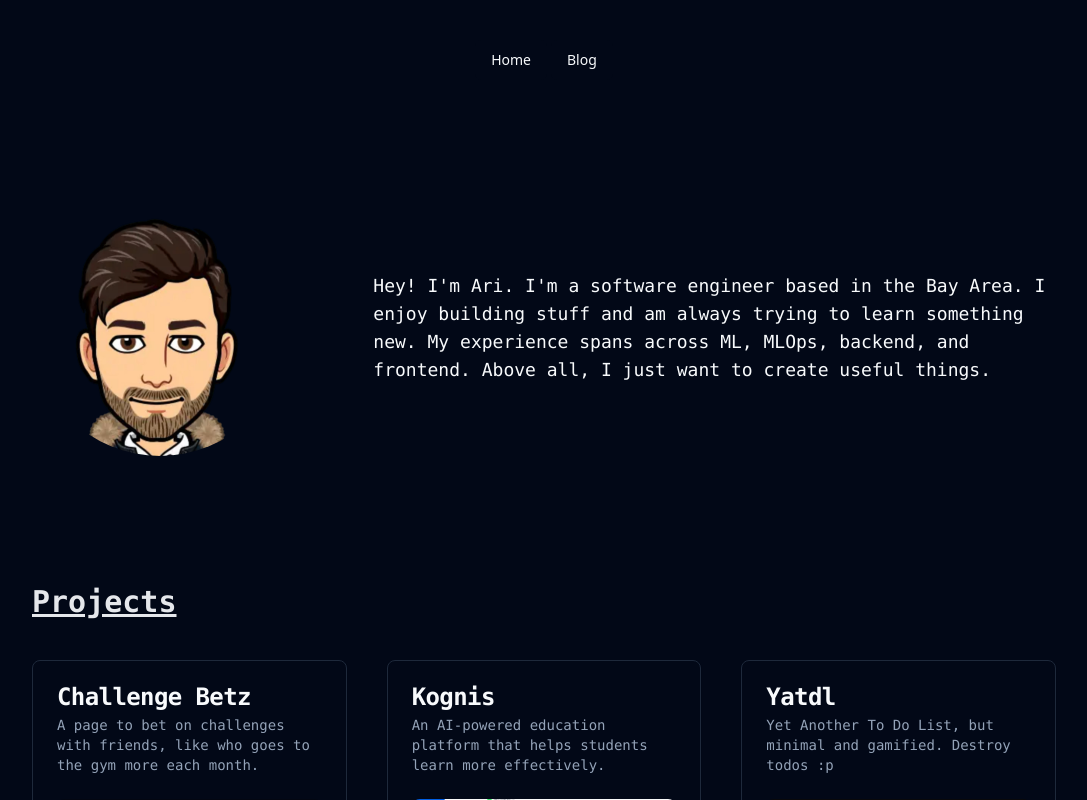
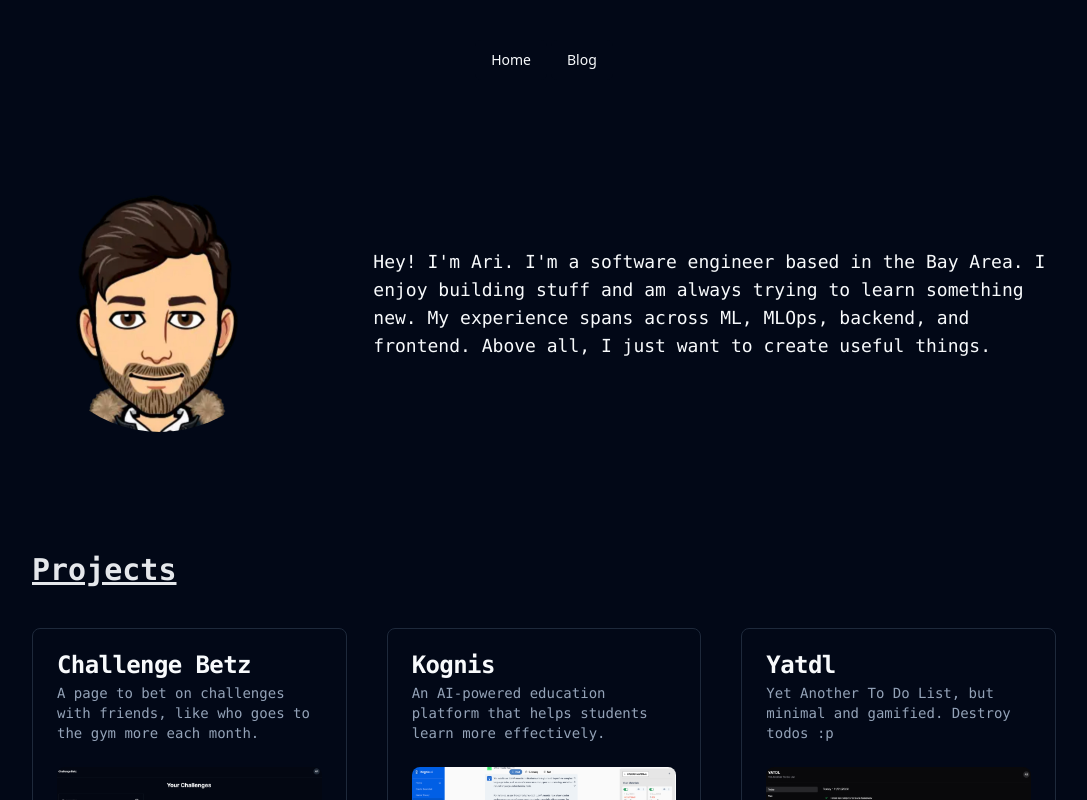
Before and after one commit to aripo99/personal-website, a Next.js app: page / in a window 1280 px wide. Shown: the top 800 px of the page, without its empty margins (96-1183 px from the left). Built offline with nearby package versions, Linux system fonts and the light colour scheme.

Commit message:
Decrease vertical margin on about me

```diff
--- a/components/AboutMe.tsx
+++ b/components/AboutMe.tsx
@@ -4,7 +4,7 @@ const description = "Hey! I'm Ari. I'm a software engineer based in the Bay Area
 
 const AboutMe: React.FC = () => {
     return (
-        <section className="my-12">
+        <section className="mb-10 mt-6">
             <div className="flex justify-between items-center py-8">
                 <InteractiveProfileImage />
                 <div className="w-2/3 ml-8">
```
